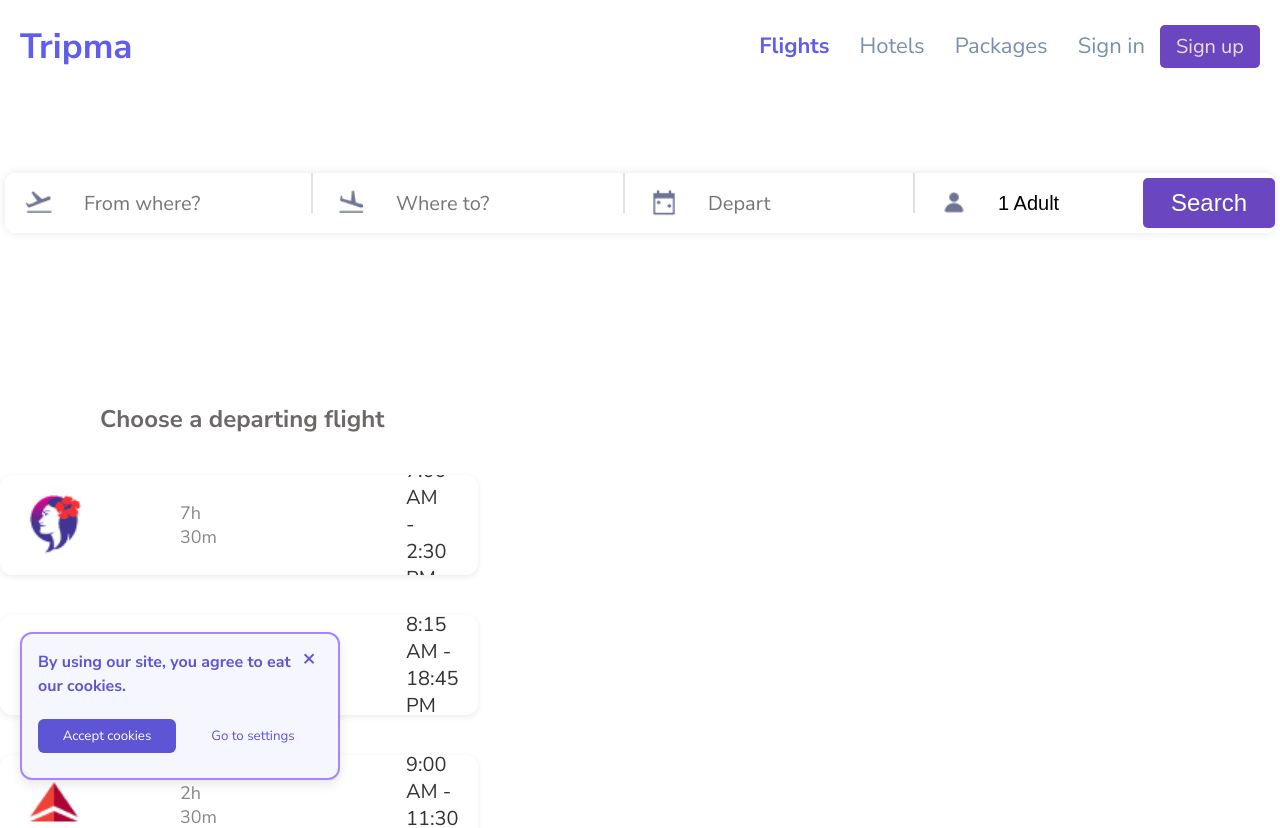
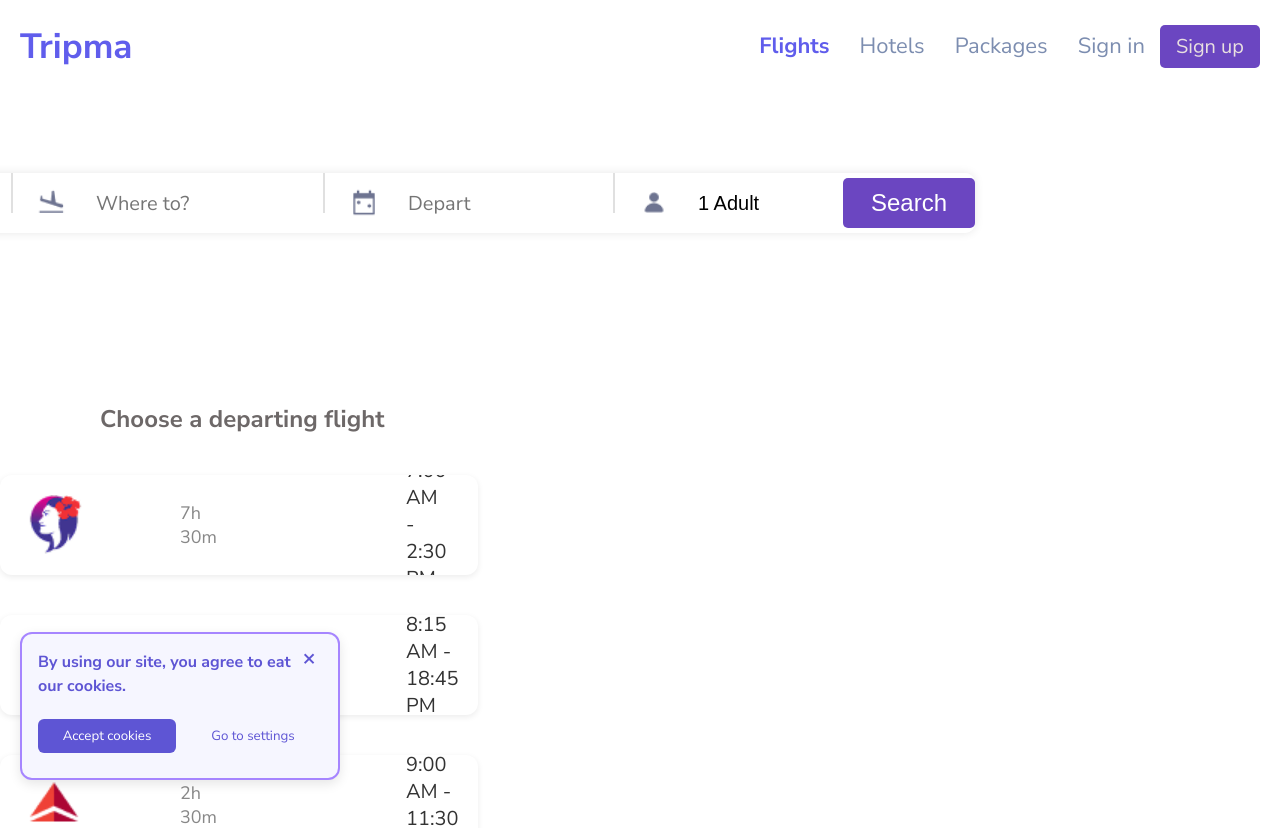
Before and after one commit to AiLinh06/Tripma, a React (Create React App) app: page /flights in a window 1280 px wide. Shown: the top 828 px of the page. Built offline with nearby package versions, Linux system fonts and the light colour scheme.

Commit message:
style (FlightLayout): move the searchBar to more left

```diff
--- a/src/layouts/FlightLayout.js
+++ b/src/layouts/FlightLayout.js
@@ -5,7 +5,7 @@
 import DealsSection from '../components/DealsSection/DealsSection';
 import StaysSection from '../components/StaysSection/StaysSection';
 import Footer from '../components/Footer/Footer';
-
+import styles from './FlightLayout.module.css';
 
 
 function FlightLayout({ disableScroll }) {
@@ -19,7 +19,9 @@
   return (
     <div>
       <Navigation />
-      <SearchBar />
+      <div className={styles.SearchBarWrapper}>
+        <SearchBar />
+      </div>
       <FlightSection />
       <DealsSection />
       <StaysSection />
--- /dev/null
+++ b/src/layouts/FlightLayout.module.css
@@ -0,0 +1,3 @@
+.SearchBarWrapper {
+  padding-right: 600px;
+}
--- a/src/pages/FlightPage.js
+++ b/src/pages/FlightPage.js
@@ -2,7 +2,7 @@
 
 export default function FlightPage() {
   return (
-    <FlightLayout disableScroll={true}>
+    <FlightLayout disableScroll={false}>
 
     </FlightLayout>
   );
```
